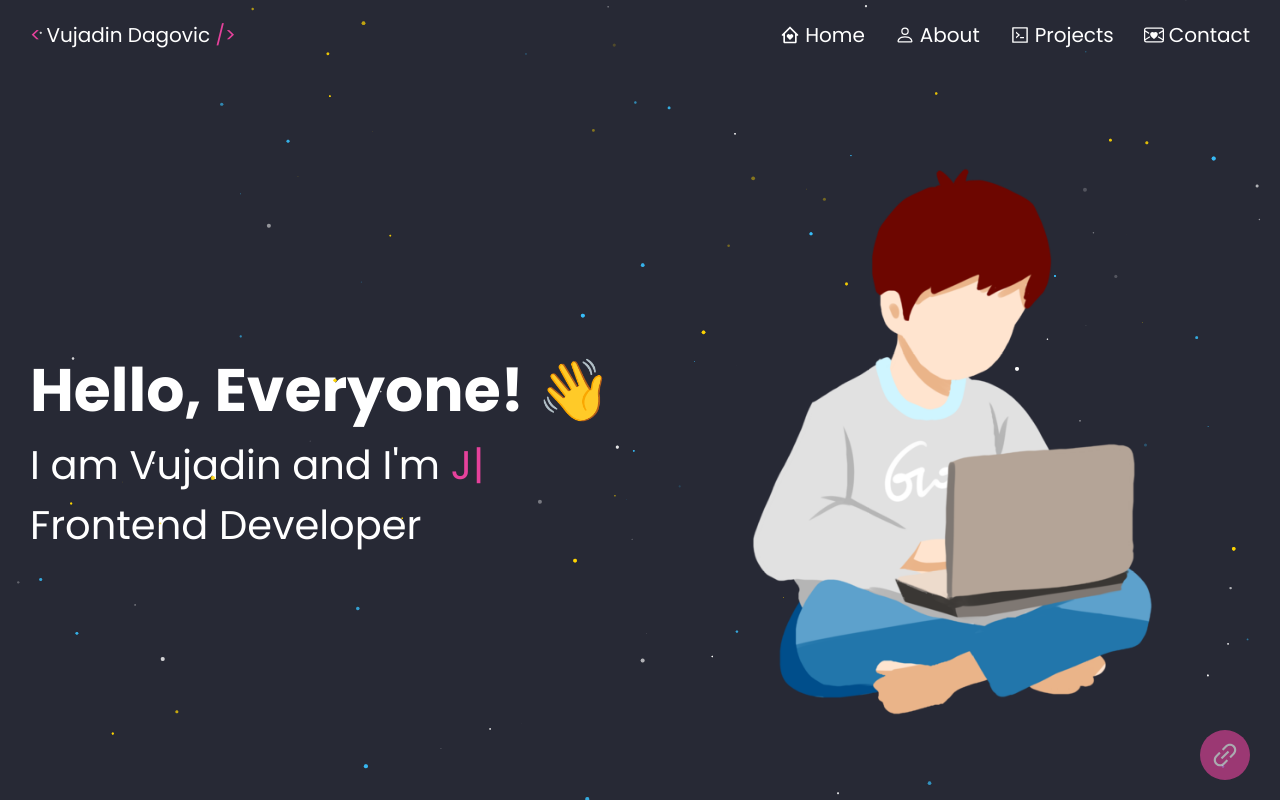
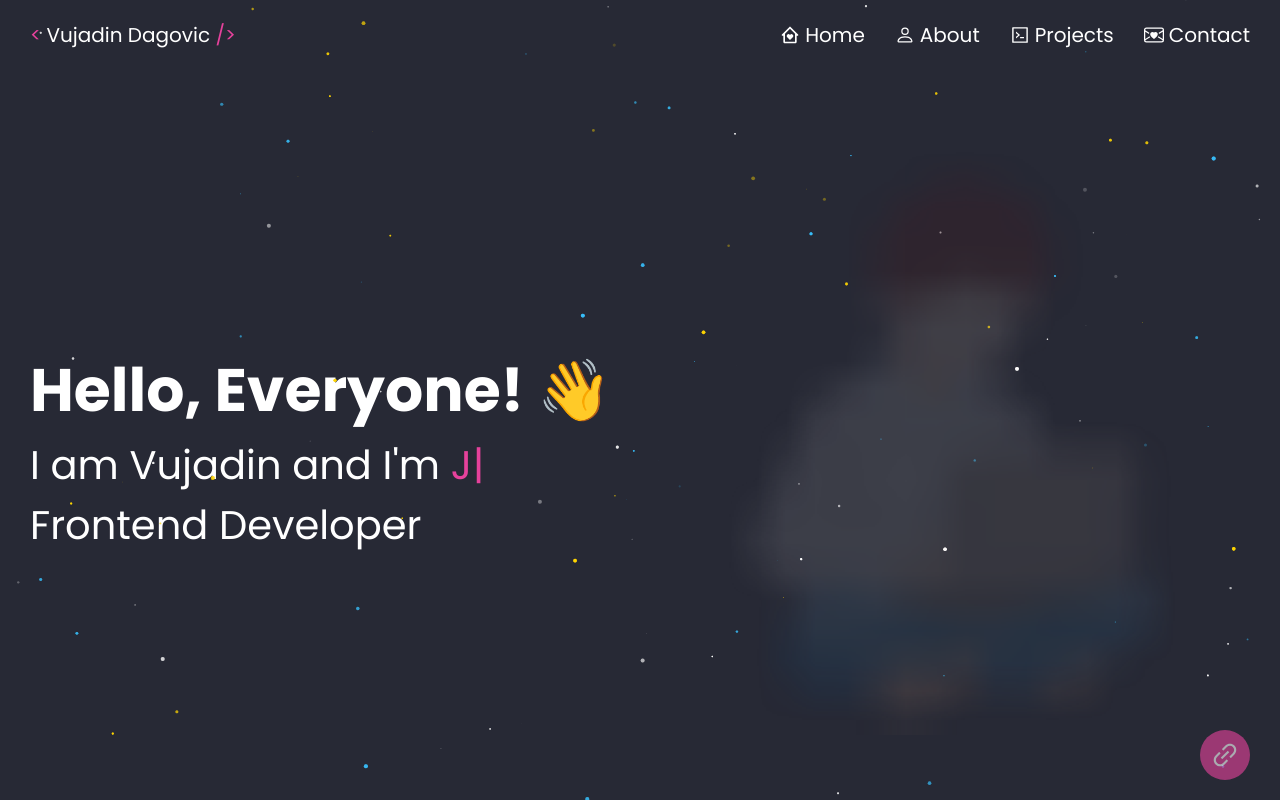
Before and after one commit to vujadin95/react-portfolio, a React (Vite) app: page / in a window 1280 px wide. Built offline with nearby package versions, Linux system fonts and the light colour scheme.

Commit message:
testing is it better with small image or background color to lazy load home image

```diff
--- a/src/pages/Home.jsx
+++ b/src/pages/Home.jsx
@@ -1,11 +1,15 @@
 import img from "../assets/home-image.png";
+import imgSmall from "../assets/home-image-small.png";
 import Typewriter from "typewriter-effect";
 import "../styles/homePage.css";
 import { useState } from "react";
 
 const Home = () => {
   const [isImageLoaded, setIsImageLoaded] = useState(false);
-  const loaded = () => setIsImageLoaded(true);
+  const loaded = () => setIsImageLoaded(false);
+  const smallImage = {
+    backgroundImage: `url(${imgSmall})`,
+  };
   return (
     <section className="home-page">
       <div className="home-text-content">
@@ -35,6 +39,7 @@ const Home = () => {
         className={`home-image-container ${
           !isImageLoaded ? "heroLoading" : ""
         }`}
+        style={!isImageLoaded ? smallImage : null}
       >
         <img className="hero-img" src={img} alt="" onLoad={loaded} />
       </div>
--- a/src/styles/homePage.css
+++ b/src/styles/homePage.css
@@ -39,17 +39,35 @@
   max-width: 600px;
   z-index: 2;
   animation: none;
+  background-position: center;
+  background-size: cover;
+  background-repeat: no-repeat;
   display: flex;
   align-items: center;
 }
 
 
 .heroLoading {
-  background-color: var(--white);
+  /* background-color: var(--white); */
+  /* filter: blur(10px); */
+}
+
+@keyframes pulseHome {
+  0% {
+    opacity: 0.05;
+  }
+
+  50% {
+    opacity: 0.15;
+  }
+
+  100% {
+    opacity: 0.05;
+  }
 }
 
 .home-image-container.heroLoading {
-  animation: pulse 2.5s infinite;
+  animation: pulseHome 2.5s infinite;
   border-radius: 5px;
 }
 
```
Also changed, not shown: src/assets/home-image-small.png (added).
